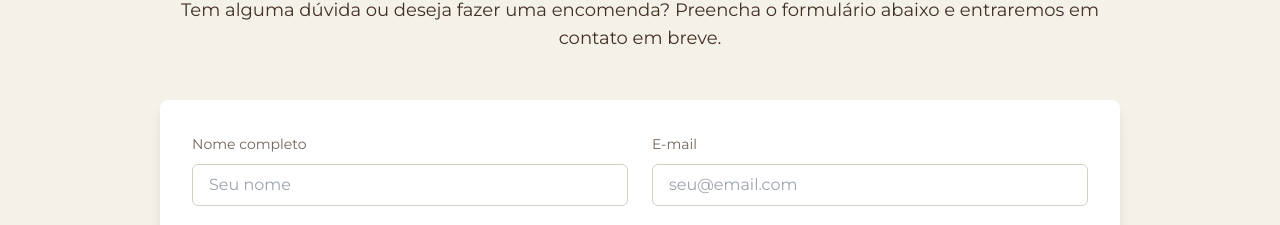
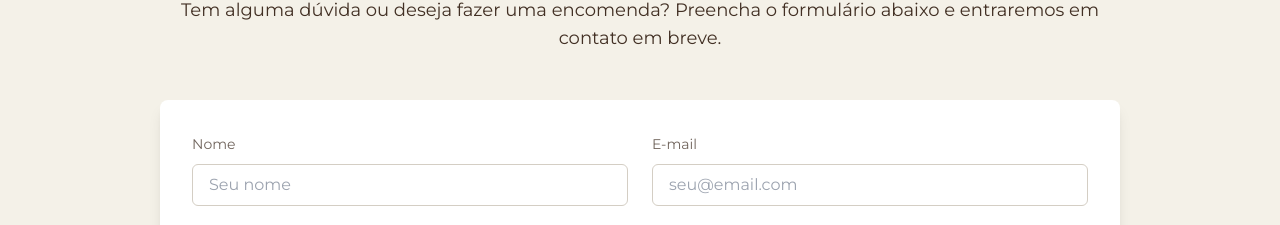
Before and after one commit to wevolt-digital/croche, a Next.js app: page / in a window 1280 px wide. Shown: the part 4192-4417 px from the top of the page. Built offline with nearby package versions, Linux system fonts and the light colour scheme.

Commit message:
Ajuste nome campo

```diff
--- a/components/home/contact-form.tsx
+++ b/components/home/contact-form.tsx
@@ -71,7 +71,7 @@ const ContactForm = () => {
               <div className="grid grid-cols-1 md:grid-cols-2 gap-6">
                 <div className="space-y-2">
                   <label htmlFor="name" className="text-sm font-medium text-muted-foreground">
-                    Nome completo
+                    Nome
                   </label>
                   <input
                     type="text"
```
